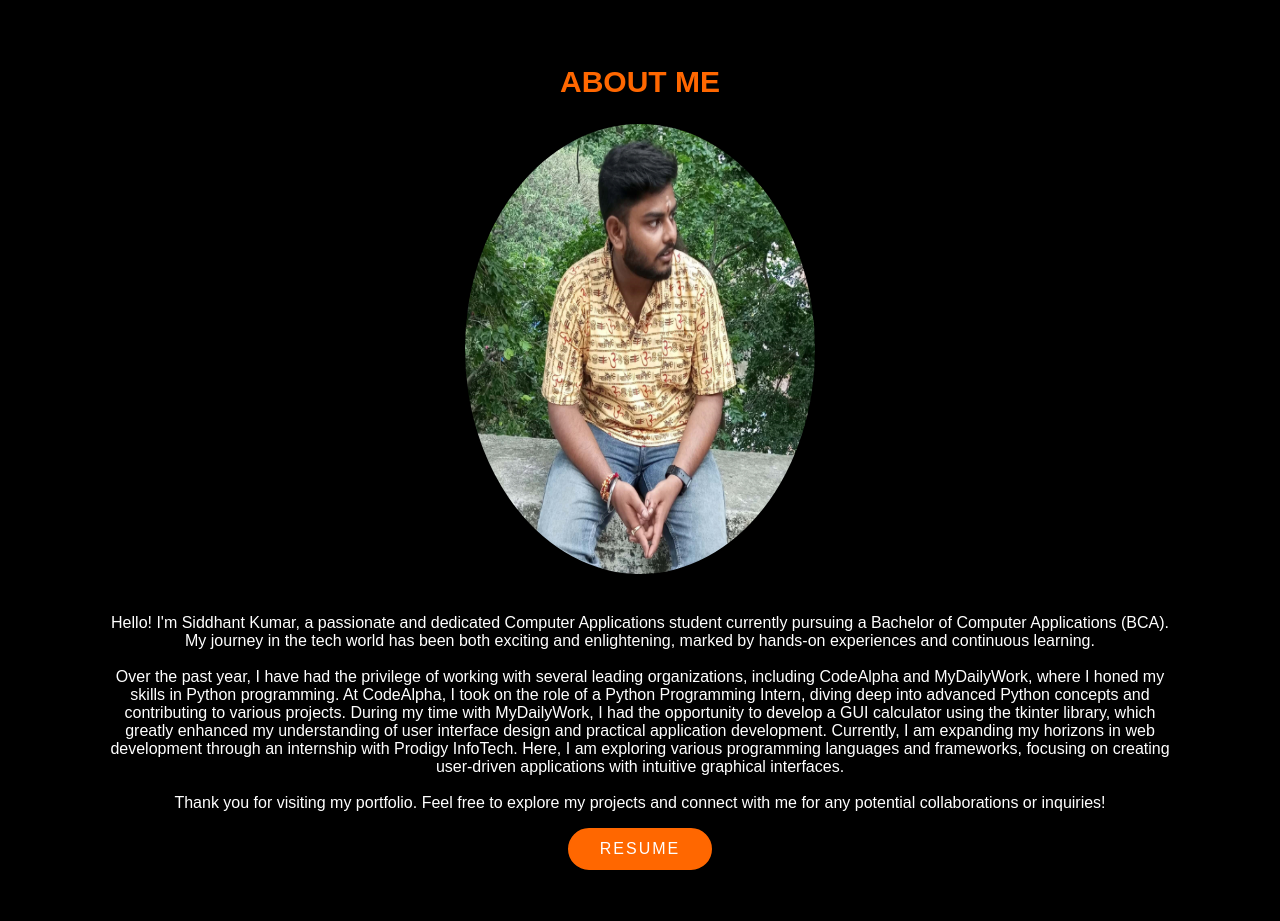
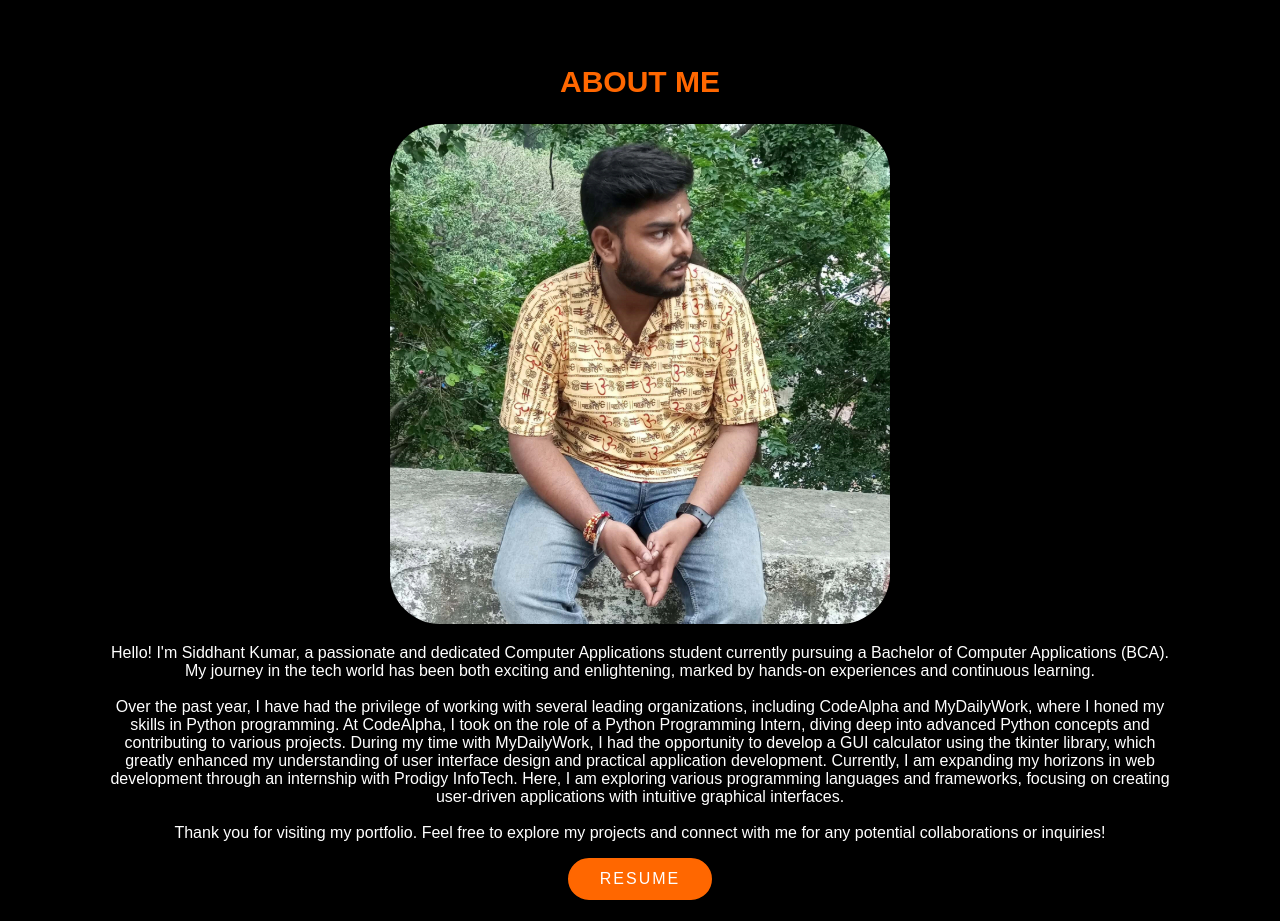
Before and after one commit to SiddhantGahlot/PRODIGY_WD_04, a plain HTML site: page index.html in a window 1280 px wide. Shown: the part 820-1741 px from the top of the page. Drawn offline with Linux system fonts and the light colour scheme.

Commit message:
Add files via upload

```diff
--- a/style.css
+++ b/style.css
@@ -132,11 +132,15 @@ nav ul li a:hover::after{
     color: white;
 }
 
-.about img{
-    width: 350px;
-    height: 450px;
-    border-radius: 50%;
+.about img {
+    width: fit-content;
+    height: fit-content;
+    border-radius: 10%;
+    object-fit: cover;
     margin-bottom: 20px;
+    display: block;
+    margin-left: auto;
+    margin-right: auto;
 }
 
 /* Education */
```
